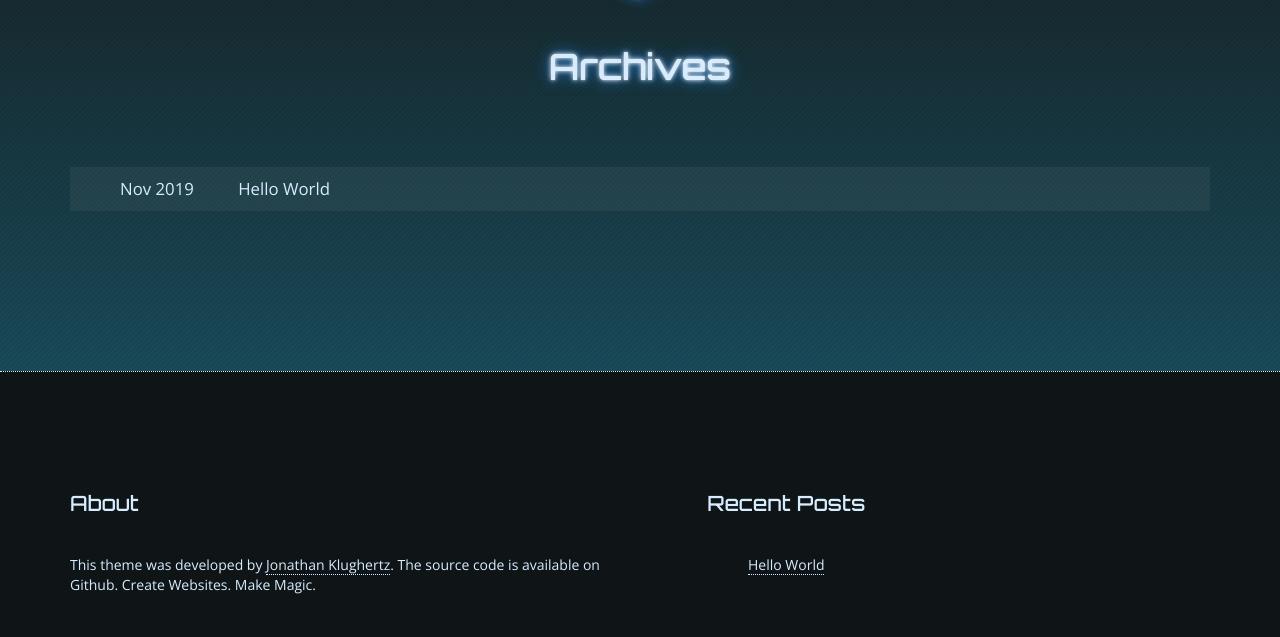
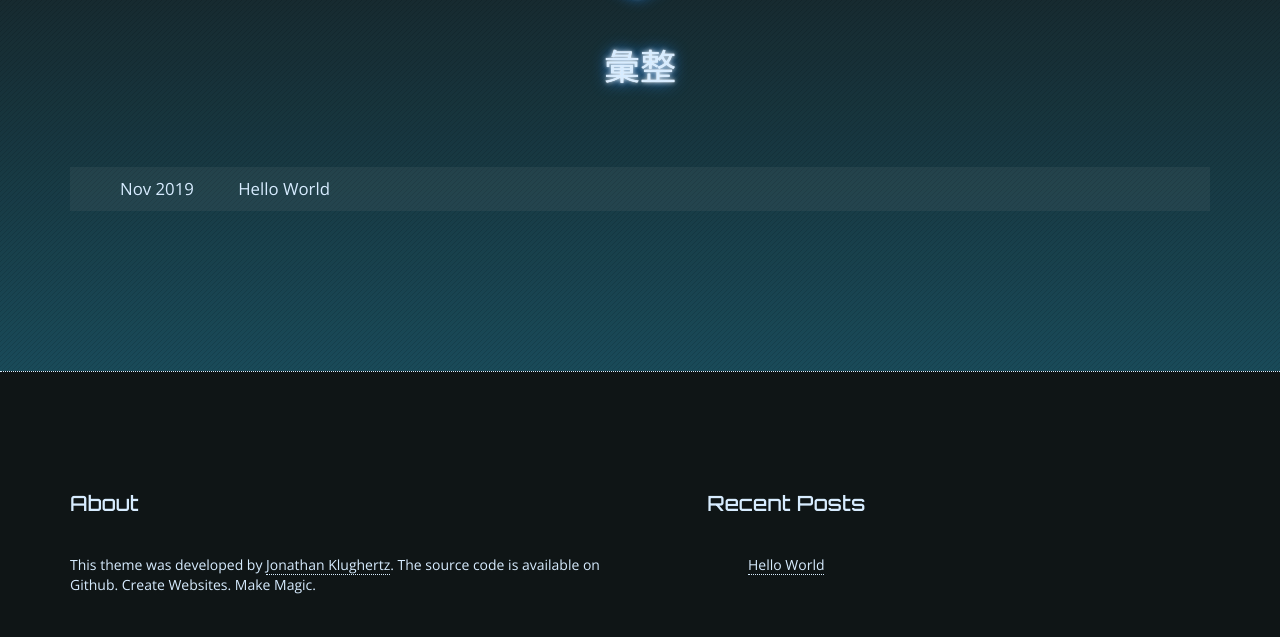
Before and after one commit to apfswk/apfswk.github.io, a plain HTML site: page archives/index.html in a window 1280 px wide. Shown: the part 163-800 px from the top of the page. Drawn offline with nearby package versions, Linux system fonts and the light colour scheme.

Commit message:
Site updated: 2019-11-12 19:43:11

```diff
--- a/archives/index.html
+++ b/archives/index.html
@@ -44,7 +44,7 @@
 
     <!-- Title -->
 
-    <title>Archives - apfswk</title>
+    <title>彙整 - apfswk</title>
 
     <!-- Bootstrap Core CSS -->
     <link rel="stylesheet" href="//maxcdn.bootstrapcdn.com/bootstrap/4.0.0-alpha.2/css/bootstrap.min.css" integrity="sha384-y3tfxAZXuh4HwSYylfB+J125MxIs6mR5FOHamPBG064zB+AFeWH94NdvaCBm8qnd" crossorigin="anonymous">
@@ -141,7 +141,7 @@
     <div class="logo">
         <a href="/"><i class="logo-icon fa fa-cube" aria-hidden="true"></i></a>
 
-            <h1 id="main-title" class="title">Archives</h1>
+            <h1 id="main-title" class="title">彙整</h1>
 
     </div>
 </header>
```
Also changed, not shown: archives/2019/11/index.html (+1 -1 lines), archives/2019/index.html (+1 -1 lines).
